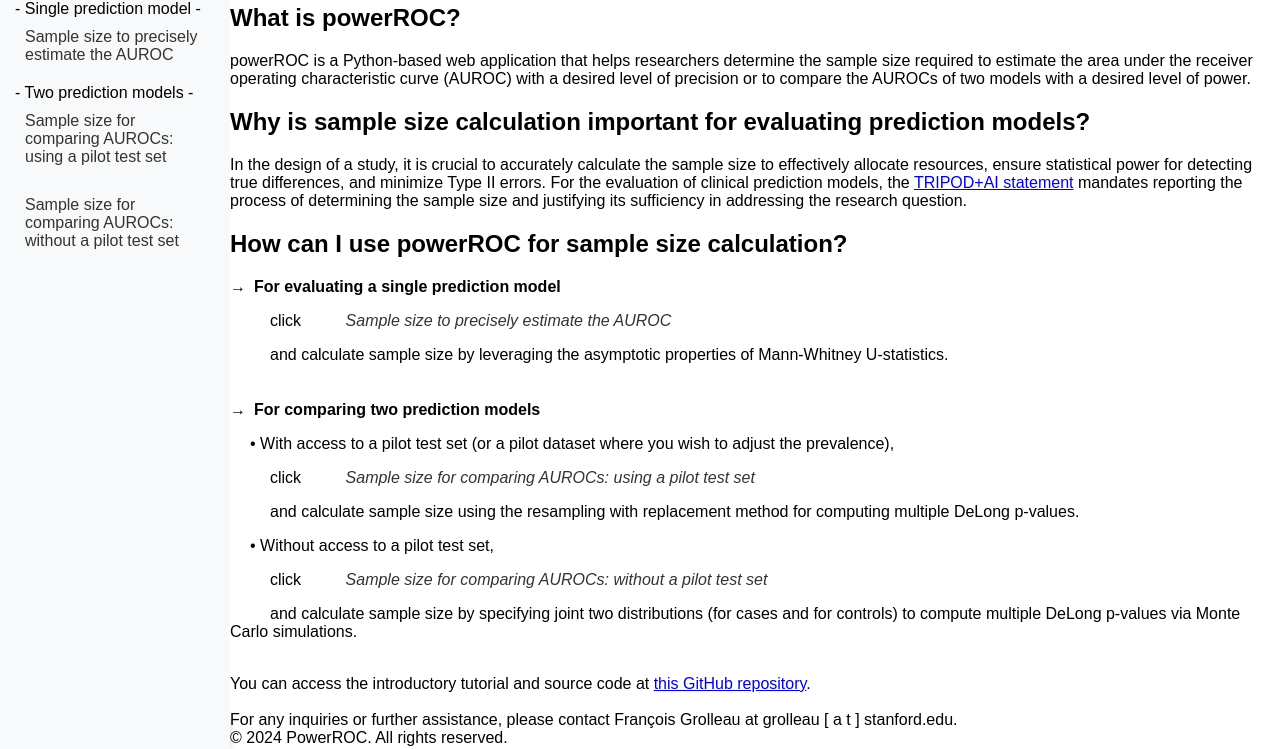
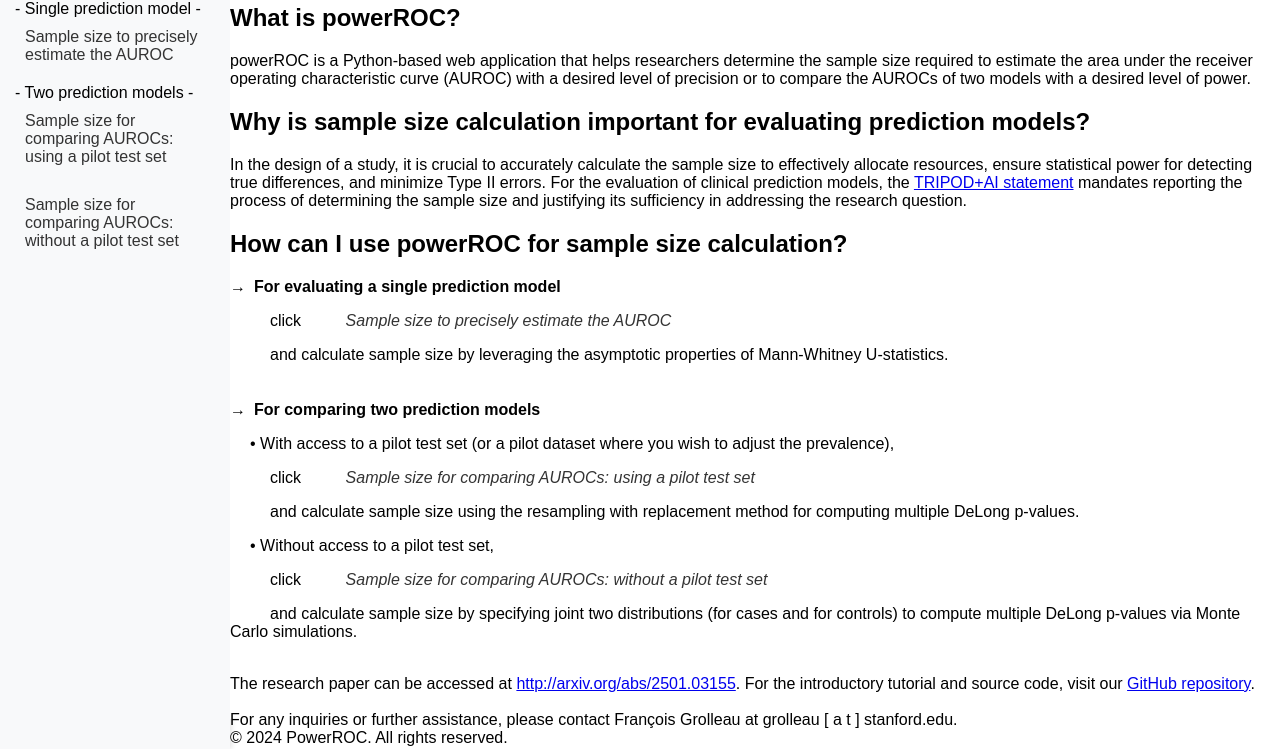
Before and after one commit to fcgrolleau/powerROC, a plain HTML site: page index.html in a window 1280 px wide. Shown: the part 81-830 px from the top of the page. Drawn offline with Linux system fonts and the light colour scheme.

Commit message:
link to paper in readme & main webpage

```diff
--- a/index.html
+++ b/index.html
@@ -113,7 +113,7 @@
             </li>
         </ul>
         <br>
-        You can access the introductory tutorial and source code at <a href="https://github.com/fcgrolleau/powerROC" target="_blank">this GitHub repository</a>.
+        The research paper can be accessed at <a href="http://arxiv.org/abs/2501.03155" target="_blank">http://arxiv.org/abs/2501.03155</a>. For the introductory tutorial and source code, visit our <a href="https://github.com/fcgrolleau/powerROC" target="_blank">GitHub repository</a>.
         <br><br>
         For any inquiries or further assistance, please contact François Grolleau at grolleau [ a t ] stanford.edu.<br>
         © 2024 PowerROC. All rights reserved.
```
Also changed, not shown: 1 other file.
